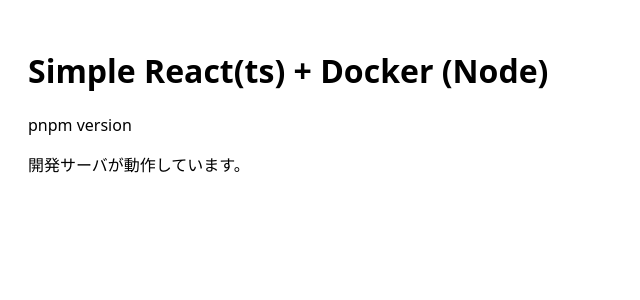
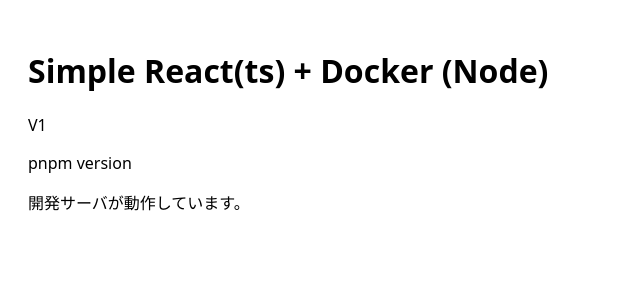
Before and after one commit to ARTS-Night/FastAPI-ReactAPI-test, a React (Vite) app: page / in a window 1280 px wide. Shown: the top 300 px of the page, without its empty margins (0-640 px from the left). Built offline with nearby package versions, Linux system fonts and the light colour scheme.

Commit message:
fix: AppコンポーネントにV1のテキストを追加

```diff
--- a/src/App.tsx
+++ b/src/App.tsx
@@ -4,6 +4,7 @@
   return (
     <div style={{ fontFamily: 'system-ui, sans-serif', padding: 20 }}>
       <h1>Simple React(ts) + Docker (Node)</h1>
+      <p>V1</p>
       <p>pnpm version</p>
       <p>開発サーバが動作しています。</p>
     </div>
```
